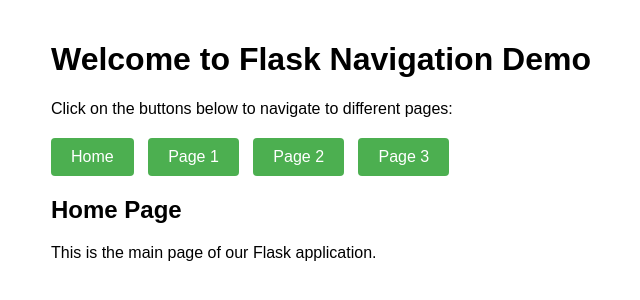
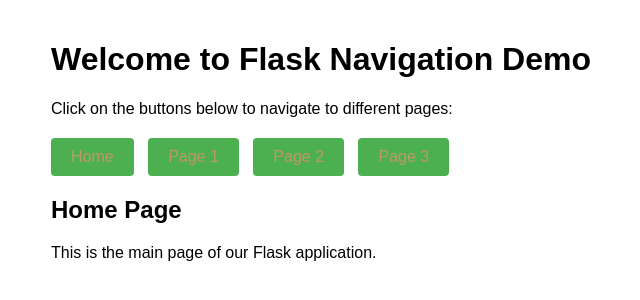
Before and after one commit to nandini-simform/aapservice_pipeline, a Flask app: page / in a window 1280 px wide. Shown: the top 300 px of the page, without its empty margins (189-829 px from the left). Run offline with Flask 2, Linux system fonts and the light colour scheme.

Commit message:
modification of color

```diff
--- a/templates/index.html
+++ b/templates/index.html
@@ -15,7 +15,7 @@
         .nav-button {
             padding: 10px 20px;
             background-color: #4CAF50;
-            color: rgb(255, 255, 255);
+            color: rgba(194, 152, 105, 0.993);
             border: none;
             border-radius: 4px;
             cursor: pointer;
--- a/templates/page3.html
+++ b/templates/page3.html
@@ -41,9 +41,7 @@
     <div>
         <h2>Content for Page 3</h2>
         <p>This is the content for the third page of our application.</p>
-        <p>Feel free to modify this template to suit your needs.
-            adding this line in feature branch for page 3
-        </p>
+        <p>Feel free to modify this template to suit your needs.</p>
 
     </div>
 </body>
```
